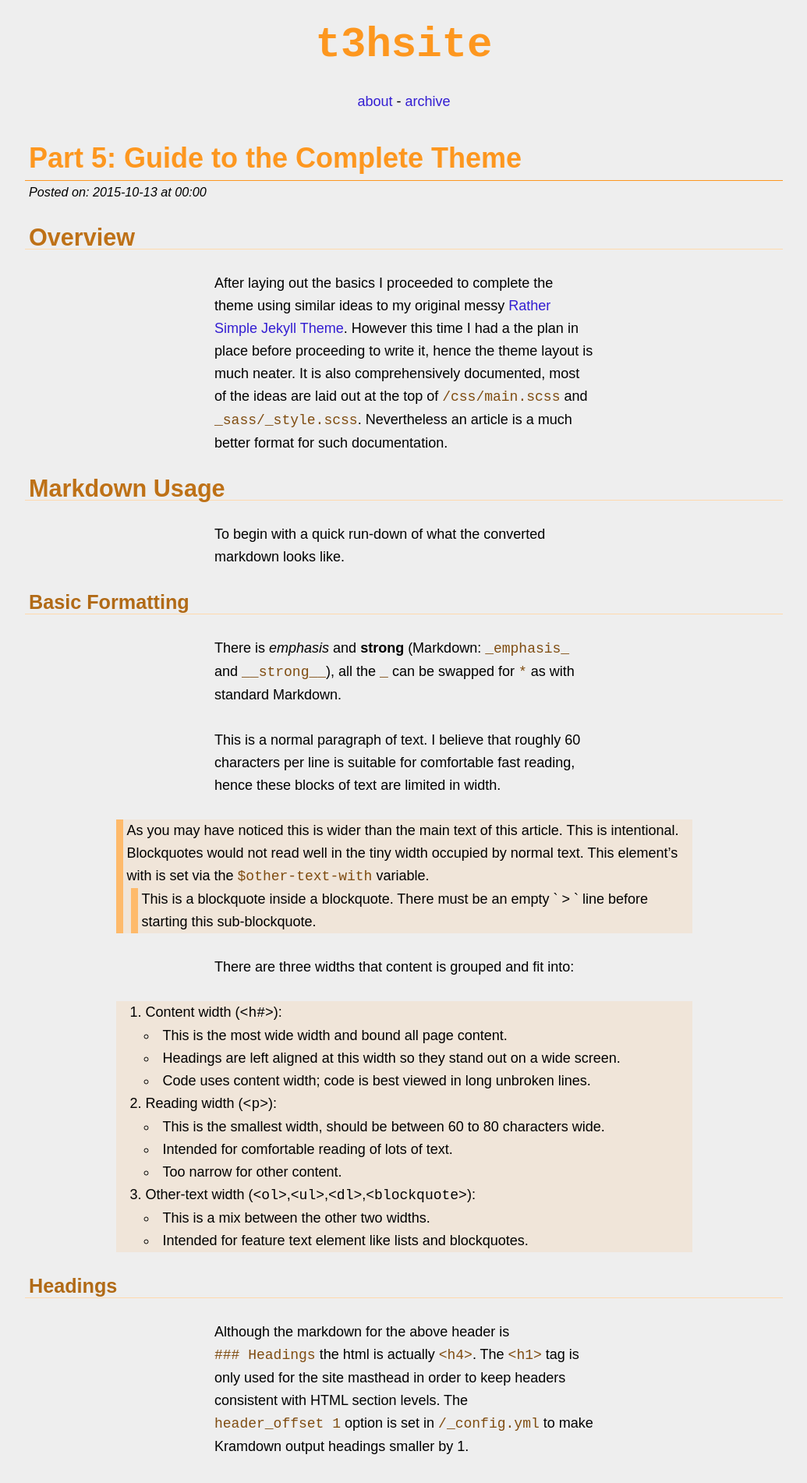
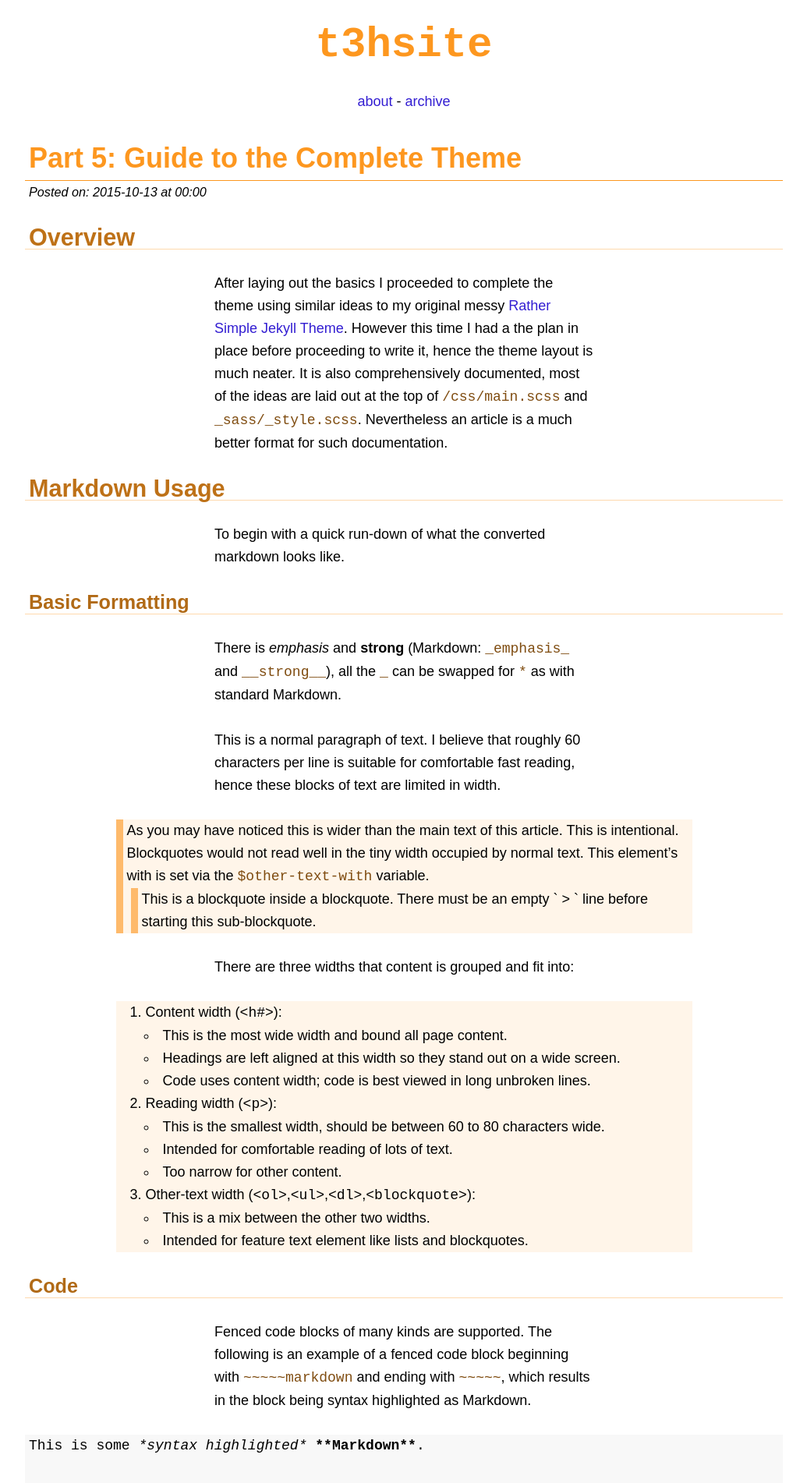
Before and after one commit to t3hmun/t3hsite, a Jekyll site: the page built from _posts/2015-10-13-part-05-guide-to-the-complete-theme.md, in a window 1280 px wide. Shown: the top 1902 px of the page at 78% size, without its empty margins (122-1157 px from the left). Built offline with Jekyll 4.4.1, drawn with Linux system fonts in a browser that asks for light colours; some of the changed text lies outside the part shown.

Commit message:
wip post 5

````diff
--- a/_posts/2015-10-13-part-05-guide-to-the-complete-theme.md
+++ b/_posts/2015-10-13-part-05-guide-to-the-complete-theme.md
@@ -45,13 +45,69 @@
     - Intended for feature text element like lists and blockquotes.
 
 
+### Code
+
+Fenced code blocks of many kinds are supported. The following is an example of a fenced code block beginning with `~~~~~markdown` and ending with `~~~~~`, which results in the block being syntax highlighted as Markdown.
+
+~~~~~markdown
+This is some *syntax highlighted* **Markdown**.
+
+The following is the **Markdown** to insert a Python code block using Github style fencing:
+
+```python
+# Some slightly verbose python code.
+def add_two_operands_together(first_operand, second_operand):
+    result_of_adding_the_operands = first_operand + second_operand
+    return result_of_adding_the_operands
+```
+~~~~~
+
+If that Python example was not wrapped in another fenced code block it output would have been:
+
+```python
+# Some slightly verbose python code.
+def add_two_operands_together(first_operand, second_operand):
+    result_of_adding_the_operands = first_operand + second_operand
+    return result_of_adding_the_operands
+```
+
+There is also `inline-block monospace` delimited with single back-ticks as with normal Markdown.
+However it is also possible to syntax highlight such blocks using some Kramdown specific syntax.
+
+Take this example of an in-line syntax highlighted block of Python: `def add(a, b)`{: .highlight .language-python}.
+This was achieved by marking the code span with 2 classes that make Rouge take notice and select the correct language:
+
+```markdown
+... block of Python: `def add(a, b)`{: .highlight .language-python}. This was...
+```
+
+If you have a particularly small block of code that does not require the full with given to code blocks, it is possible to make the block smaller by applying the `reading-width` or `other-text-width` class to the block.
+
+```python
+def add (a, b):
+    return a + b
+```
+{: .reading-width}
+
+This was done by inserting `{: .reading-width}` as the line immediately after the code block.
+
+
+### Images
+
+By default images resize to fit the reading-with area.
+![A simple picture](/img/a_picture.png)
+
+<div class="other-text-width"><img src="/img/a_picture.png" alt="A simple picture"></div>
+<div><img src="/img/a_picture.png" alt="A simple picture"></div>
+
+
 ### Headings
 
 Although the markdown for the above header is `### Headings` the html is actually `<h4>`.
 The `<h1>` tag is only used for the site masthead in order to keep headers consistent with HTML section levels.
 The `header_offset 1` option is set in `/_config.yml` to make Kramdown output headings smaller by 1.
 
-As a result of the above the title of the article uses `<h2>`.
+As a result of these settings the title of the article uses `<h2>`.
 This is automatically inserted using the title in the Yaml-Front-Matter, so the `# Markdown H1` (which produces `<h2>`) should never be typed in the markdown article.
 
 ## Heading `##` 3
--- a/css/main.scss
+++ b/css/main.scss
@@ -53,7 +53,7 @@
 
 // Only 4 colours to edit to make a new theme.
 $text-colour: #000;
-$background-colour: #eee;
+$background-colour: #ffffff;
 $highlight-colour: #fd971f; // This can be though of as the brand colour.
 $link-colour: mix(#00f, $highlight-colour, 80%); // Mixing with traditional link blue. May not work with all colours.
 
````
Also changed, not shown: img/a_picture.png (added).
